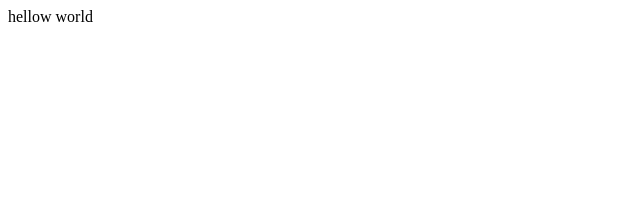
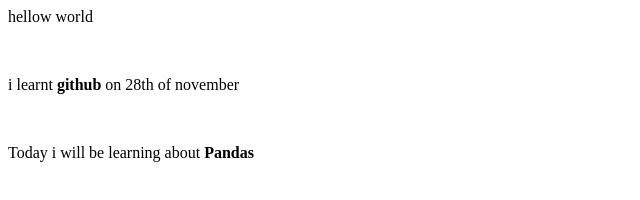
Before and after one commit to venkat-vishwa/final_git_learning, a plain HTML site: page index.html in a window 1280 px wide. Shown: the whole page, without its empty margins (0-640 px from the left). Drawn offline with Linux system fonts and the light colour scheme.

Commit message:
things done today

```diff
--- a/index.html
+++ b/index.html
@@ -1 +1,5 @@
 <p>hellow world</p>
+<br>
+<p>i learnt <b>github</b> on 28th of november <p>
+<br>
+<p>Today i will be learning about <b> Pandas</b> </p>
```
